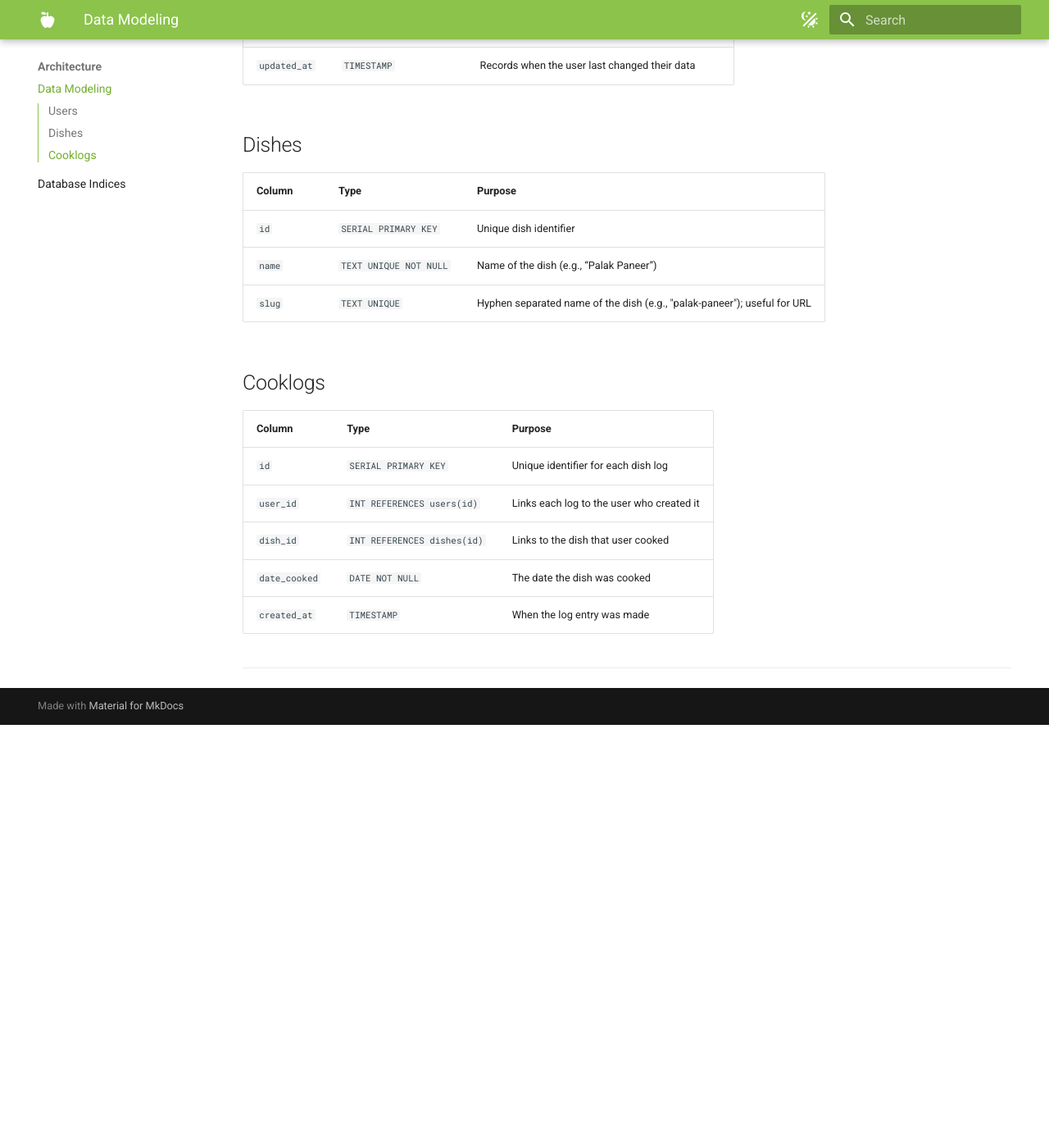
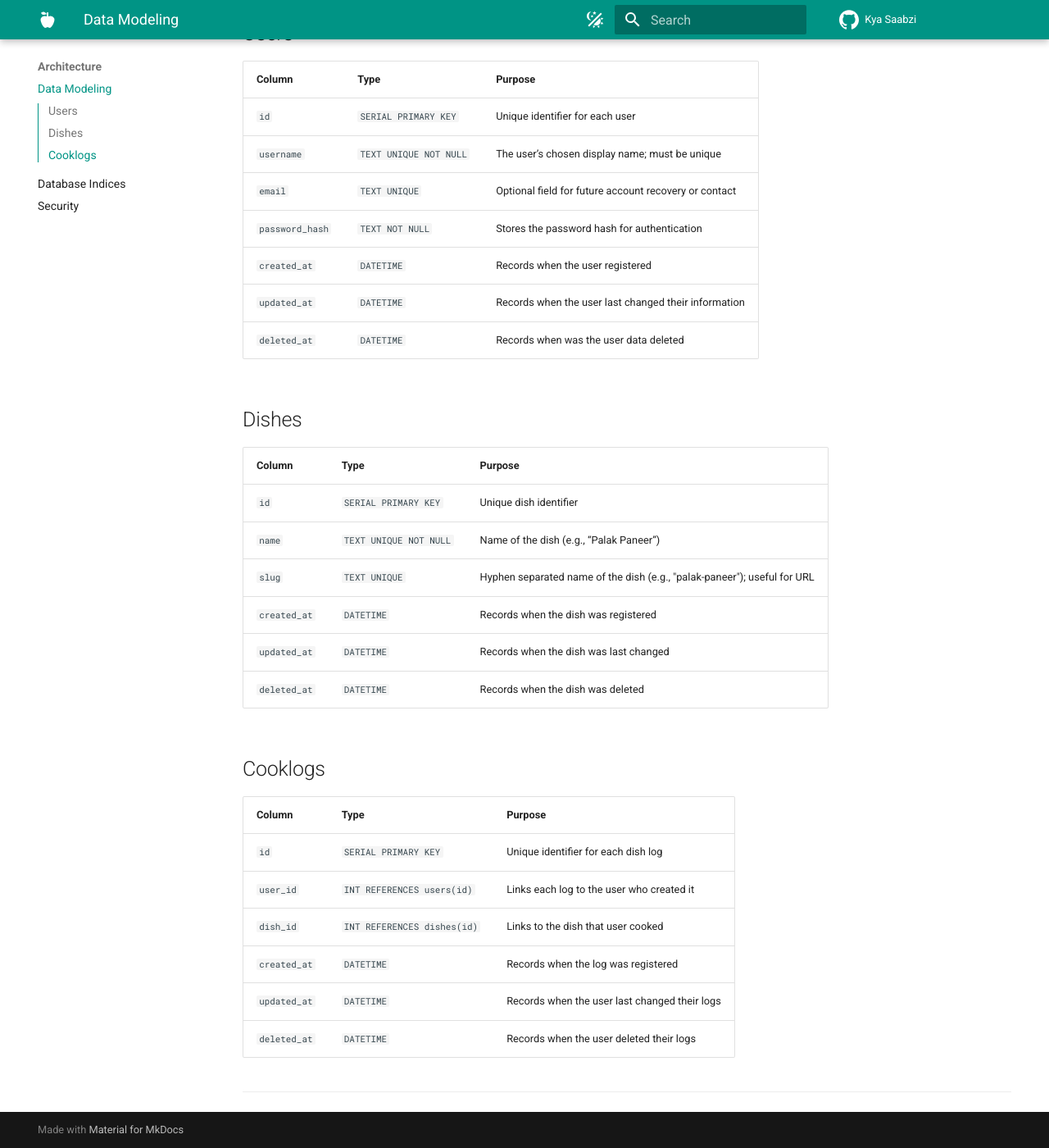
Before and after one commit to manav-gkmit/kya-saabzi-docs, an MkDocs documentation site: the page built from docs/architecture/data-model.md, in a window 1280 px wide and 1400 px high, scrolled down 1509 px. Shown: the whole window at 82% size. Built offline with MkDocs 1.6.1 and Material for MkDocs 9.7.7, drawn with Linux system fonts in a browser that asks for light colours; comment, search, counter and statistics services are not loaded; before the commit the page ends 2393 px from its top, so only the background shows below that; some of the changed text lies outside the part shown.

Commit message:
docs: Add security, env details and favicon; update modeling, indices, usecases

````diff
--- a/docs/architecture/data-model.md
+++ b/docs/architecture/data-model.md
@@ -1,4 +1,8 @@
 # Data Modeling
+
+Defines the structure and relationships of the database entities that power Kya Saabzi’s core features.
+
+---
 
 ```mermaid
 erDiagram
@@ -6,23 +10,28 @@ erDiagram
         SERIAL id PK
         TEXT username
         TEXT email
-        TEXT password
-        TIMESTAMP created_at
-        TIMESTAMP updated_at
+        TEXT password_hash
+        DATETIME created_at
+        DATETIME updated_at
+        DATETIME deleted_at
     }
 
     DISHES {
         SERIAL id PK
         TEXT name
         TEXT slug
+        DATETIME created_at
+        DATETIME updated_at
+        DATETIME deleted_at
     }
 
     COOKLOGS {
         SERIAL id PK
         INT user_id FK
         INT dish_id FK
-        DATE date_cooked
-        TIMESTAMP created_at
+        DATETIME created_at
+        DATETIME updated_at
+        DATETIME deleted_at
     }
 
     USERS ||--o{ COOKLOGS : creates
@@ -39,9 +48,10 @@ erDiagram
 | `id` | `SERIAL PRIMARY KEY` | Unique identifier for each user |
 | `username` | `TEXT UNIQUE NOT NULL` | The user’s chosen display name; must be unique |
 | `email` | `TEXT UNIQUE` | Optional field for future account recovery or contact |
-| `password` | `TEXT NOT NULL` | Stores the password for authentication |
-| `created_at` | `TIMESTAMP` | Records when the user registered |
-| `updated_at` | `TIMESTAMP` | Records when the user last changed their data |
+| `password_hash` | `TEXT NOT NULL` | Stores the password hash for authentication |
+| `created_at` | `DATETIME` | Records when the user registered |
+| `updated_at` | `DATETIME` | Records when the user last changed their information |
+| `deleted_at` | `DATETIME` | Records when was the user data deleted |
 
 ## Dishes
 
@@ -50,6 +60,9 @@ erDiagram
 | `id` | `SERIAL PRIMARY KEY` | Unique dish identifier |
 | `name` | `TEXT UNIQUE NOT NULL` | Name of the dish (e.g., “Palak Paneer”) |
 | `slug` | `TEXT UNIQUE` | Hyphen separated name of the dish (e.g., "palak-paneer"); useful for URL |
+| `created_at` | `DATETIME` | Records when the dish was registered |
+| `updated_at` | `DATETIME` | Records when the dish was last changed |
+| `deleted_at` | `DATETIME` | Records when the dish was deleted |
 
 ## Cooklogs
 
@@ -58,7 +71,8 @@ erDiagram
 | `id` | `SERIAL PRIMARY KEY` | Unique identifier for each dish log |
 | `user_id` | `INT REFERENCES users(id)` | Links each log to the user who created it |
 | `dish_id` | `INT REFERENCES dishes(id)` | Links to the dish that user cooked |
-| `date_cooked` | `DATE NOT NULL` | The date the dish was cooked |
-| `created_at` | `TIMESTAMP` | When the log entry was made |
+| `created_at` | `DATETIME` | Records when the log was registered |
+| `updated_at` | `DATETIME` | Records when the user last changed their logs |
+| `deleted_at` | `DATETIME` | Records when the user deleted their logs |
 
 ---
--- a/mkdocs.yml
+++ b/mkdocs.yml
@@ -5,6 +5,8 @@ theme:
   name: material
   icon:
     logo: material/food-apple
+    repo: simple/github
+  favicon: assets/ingredient.ico
   features:
     - navigation.instant
     - navigation.tabs
@@ -16,18 +18,20 @@ theme:
         name: Switch to light mode
     - media: "(prefers-color-scheme: light)"
       scheme: default
-      primary: light-green
-      accent: light-green
+      primary: teal
+      accent: teal
       toggle:
         icon: material/lightbulb-on
         name: Switch to dark mode
     - media: "(prefers-color-scheme: dark)"
       scheme: slate
       primary: black
-      accent: indigo
+      accent: teal
       toggle:
         icon: material/lightbulb-off
         name: Switch to system preference
+repo_name: Kya Saabzi
+repo_url: https://github.com/manav-gkmit/kya-saabzi-docs
 
 markdown_extensions:
   - pymdownx.superfences:
@@ -35,6 +39,8 @@ markdown_extensions:
         - name: mermaid
           class: mermaid
           format: !!python/name:pymdownx.superfences.fence_code_format
+  - attr_list
+
 
 nav:
   - Home: index.md
@@ -43,3 +49,6 @@ nav:
   - Architecture:
     - Data Modeling: architecture/data-model.md
     - Database Indices: architecture/indexing.md
+    - Security: architecture/auth.md
+  - Setup:
+    - Environment: setup/environment.md
````
Also changed, not shown: docs/architecture/auth.md (added, +38 -0 lines), docs/architecture/indexing.md (+7 -4 lines), docs/index.md (+1 -1 lines), docs/setup/environment.md (added, +52 -0 lines), docs/use-cases/functional.md (+10 -6 lines), docs/assets/ingredient.ico (added).
